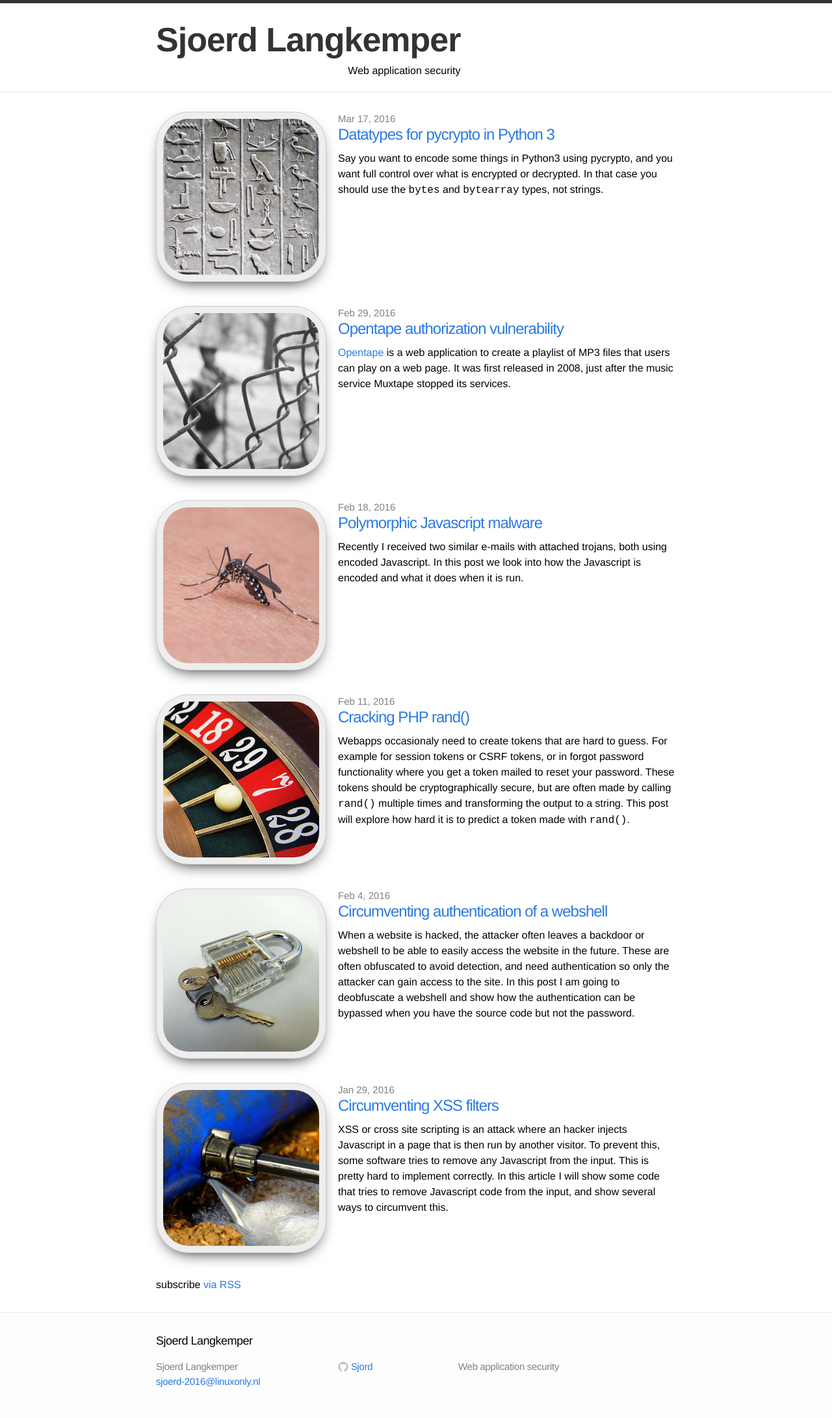
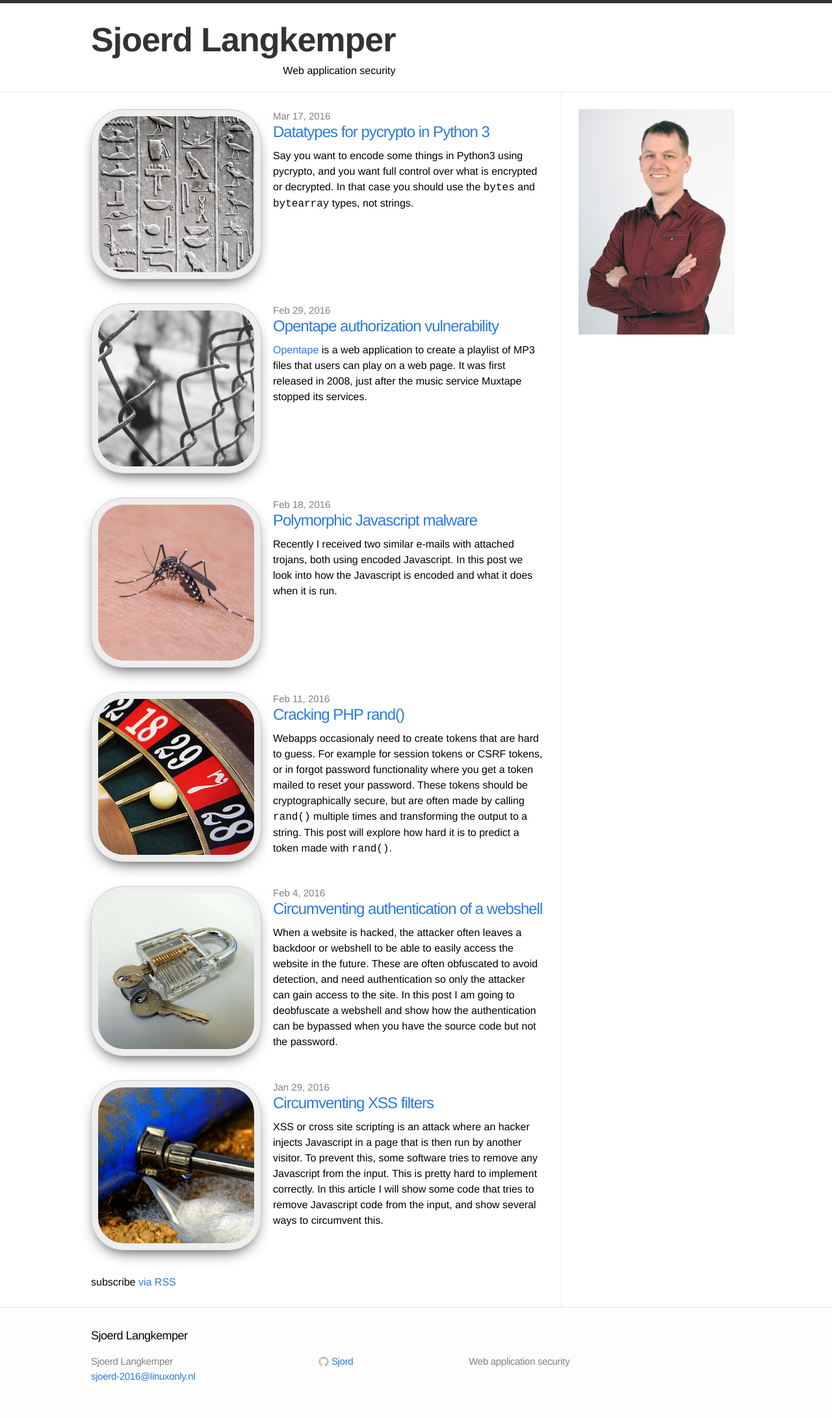
Before and after one commit to Sjord/Sjord.github.io, a Jekyll site: the page built from index.html, in a window 1280 px wide. Shown: the whole page at 65% size. Built offline with Jekyll 4.4.1, drawn with Linux system fonts in a browser that asks for light colours.

Commit message:
Add sidebar with my photo

```diff
--- a/_layouts/default.html
+++ b/_layouts/default.html
@@ -9,7 +9,11 @@
 
     <div class="page-content">
       <div class="wrap">
-      {{ content }}
+        <div class="left-col">
+          {{ content }}
+        </div><div class="sidebar">
+          <img src="/images/sjoerd-langkemper-240.jpg">
+        </div>
       </div>
     </div>
 
--- a/css/main.css
+++ b/css/main.css
@@ -28,10 +28,25 @@ a:visited { color: #205caa; }
 .wrap:after { content:""; display:table; }
 .wrap:after { clear: both; }
 .wrap {
-  max-width: 800px;
+  max-width: 1000px;
   padding: 0 30px;
   margin: 0 auto;
   zoom: 1;
+}
+
+.left-col, .sidebar {
+  display: inline-block;
+  vertical-align: top;
+  box-sizing: border-box;
+  padding: 26px;
+}
+.left-col {
+  max-width: 724px;
+  border-right: solid #e8e8e8 1px;
+  padding-left: 0;
+}
+.sidebar {
+  max-width: 276px;
 }
 
 
@@ -146,7 +161,6 @@ a:visited { color: #205caa; }
 /* ----------------------------------------------------------*/
 
 .page-content {
-  padding: 30px 0;
   background-color: #fff;
 }
 
```
Also changed, not shown: images/sjoerd-langkemper-240.jpg (added).
